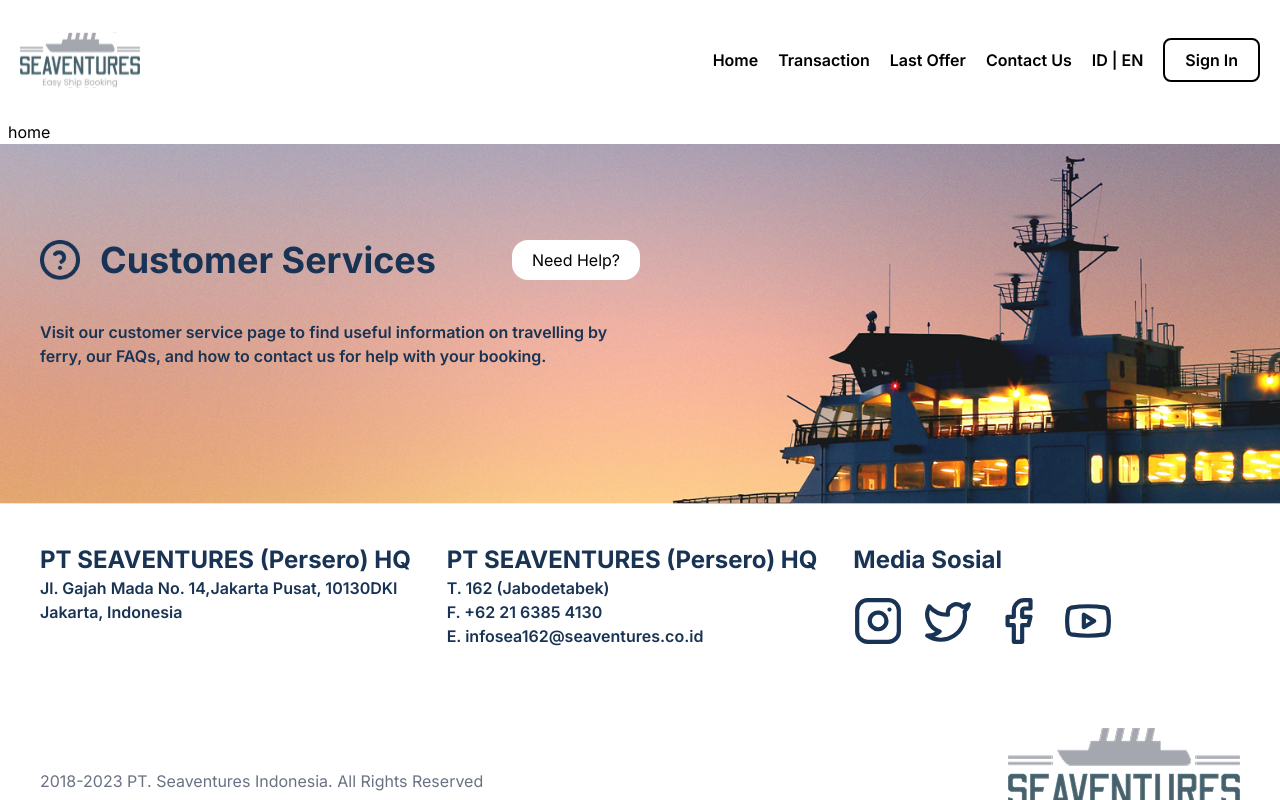
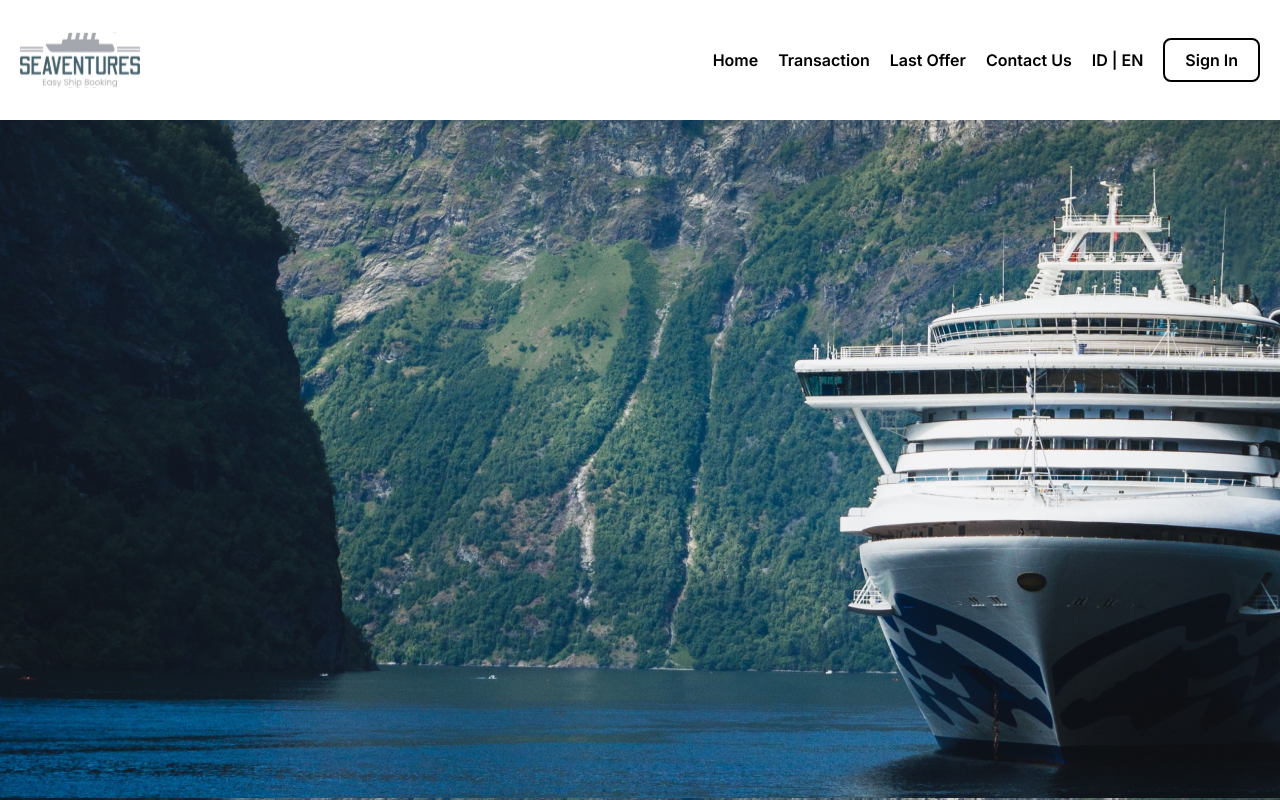
Before and after one commit to Fadli1009/tiket-travel, a React (Vite) app: page / in a window 1280 px wide. Shown: the top 800 px of the page. Built offline with nearby package versions, Linux system fonts and the light colour scheme.

Commit message:
jumbotron

```diff
--- a/src/components/Container.jsx
+++ b/src/components/Container.jsx
@@ -6,7 +6,7 @@ const Container = ({ children }) => {
     <>
       <div className="min-h-screen">
         <Navbar />
-        <div className="px-2">{children}</div>
+        <div className="">{children}</div>
         <Footer />
       </div>
     </>
--- a/src/components/footer/Footer.jsx
+++ b/src/components/footer/Footer.jsx
@@ -10,7 +10,7 @@ const Footer = () => {
         style={{ backgroundImage: `url(${bgImage})` }}
         className="h-90 w-full bg-cover bg-center"
       >
-        <div className="grid grid-cols-1 lg:grid-cols-2 pt-24 px-10">
+        <div className="grid grid-cols-1 lg:grid-cols-2 pt-24 px-5">
           <div>
             <div className="flex gap-5 items-center justify-between">
               <div className="flex gap-5 items-center">
--- a/src/pages/home.jsx
+++ b/src/pages/home.jsx
@@ -1,7 +1,15 @@
 import React from "react";
+import jumbotron from "../components/img/jumbotron.png";
 
 const home = () => {
-  return <div>home</div>;
+  return (
+    <div
+      className="h-screen w-full"
+      style={{ backgroundImage: `url(${jumbotron})` }}
+    >
+
+    </div>
+  );
 };
 
 export default home;
```
Also changed, not shown: src/components/img/jumbotron.png (added).
